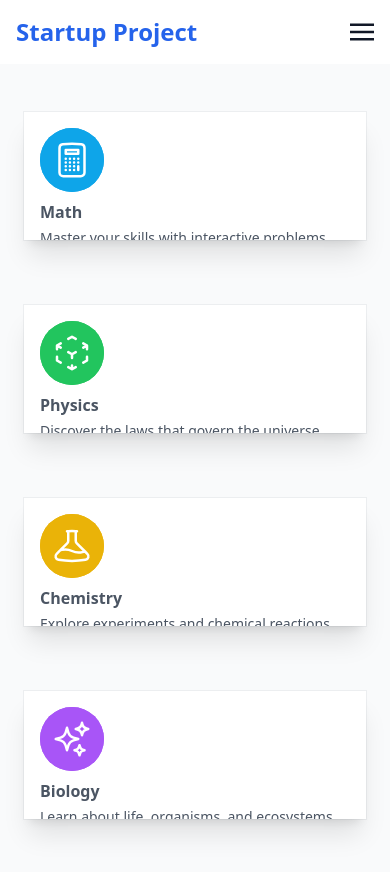
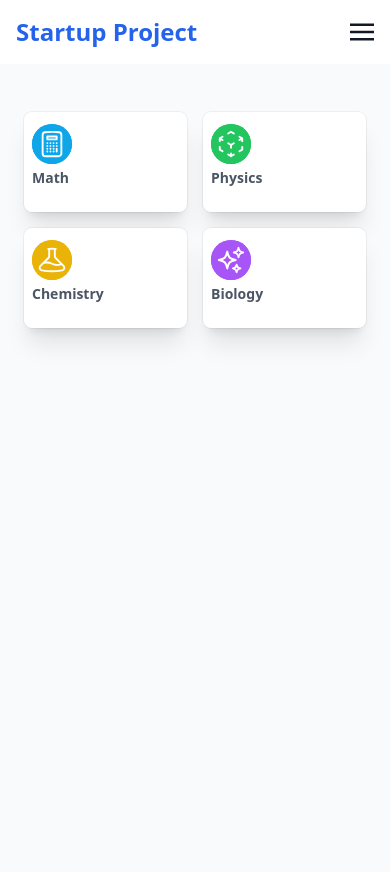
Before and after one commit to nguyenhungict/Startup-project, a React (Vite) app in the folder client/: page / in a window 390 px wide. Shown: the top 872 px of the page. Built offline with nearby package versions, Linux system fonts and the light colour scheme.

Commit message:
change responsive for the subject card

```diff
--- a/client/src/components/ui/SubjectCard.tsx
+++ b/client/src/components/ui/SubjectCard.tsx
@@ -16,28 +16,33 @@ const SubjectCard: React.FC<SubjectCardProps> = ({ color, hoverColor, icon, text
 
   return (
     <div
-      className="group relative h-32 md:h-36 lg:h-40 cursor-pointer overflow-hidden bg-white px-4 pt-4 pb-4 shadow-xl
-                 ring-1 ring-gray-900/5 transition-all duration-300 hover:-translate-y-1 hover:shadow-2xl
-                 sm:mx-auto sm:max-w-sm sm:rounded-lg sm:px-6"
+      className="group relative h-25 sm:h-29 md:h-33 lg:h-35 w-full cursor-pointer overflow-hidden bg-white
+                 px-2 sm:px-3 md:px-4 pt-3 sm:pt-3 md:pt-4 pb-6 sm:pb-6 md:pb-8 shadow-xl ring-1 ring-gray-900/5
+                 transition-all duration-300 hover:-translate-y-1 hover:shadow-2xl rounded-lg"
       onClick={handleClick}
       style={{ WebkitUserSelect: "none", MozUserSelect: "none", msUserSelect: "none", userSelect: "none" }}
     >
       <span
-        className={`absolute top-4 z-0 h-16 w-16 rounded-full ${color} transition-all duration-300 group-hover:scale-[10]`}
+        className={`absolute top-3 z-0 h-10 sm:h-12 md:h-14 w-10 sm:w-12 md:w-14 rounded-full ${color}
+                   transition-all duration-300 group-hover:scale-[6] sm:group-hover:scale-[7] md:group-hover:scale-[15]`}
       ></span>
-      <div className="relative z-10 mx-auto max-w-md">
+      <div className="relative z-10 flex flex-col h-full">
         <span
-          className={`grid h-16 w-16 place-items-center rounded-full ${color} transition-all duration-300 ${hoverColor}`}
+          className={`grid h-10 sm:h-12 md:h-14 w-10 sm:w-12 md:w-14 place-items-center rounded-full ${color}
+                     transition-all duration-300 ${hoverColor} flex-shrink-0`}
         >
-          {icon}
+          <div className="scale-75 sm:scale-75 md:scale-90">
+            {icon}
+          </div>
         </span>
         <div
-          className="space-y-1 pt-2 text-base leading-6 text-gray-600 transition-all duration-300
-                     group-hover:text-white user-select-none"
+          className="flex-1 pt-1 sm:pt-2 text-sm sm:text-sm md:text-base leading-4 sm:leading-5 md:leading-6 text-gray-600
+                     transition-all duration-300 group-hover:text-white user-select-none "
           style={{ WebkitUserSelect: "none", MozUserSelect: "none", msUserSelect: "none", userSelect: "none" }}
         >
-          <p className="font-bold user-select-none">{text}</p>
-          <p className="text-sm user-select-none">{description}</p>
+          <p className="font-bold text-sm sm:text-sm md:text-base user-select-none">{text}</p>
+          <p className="text-sm sm:text-xs md:text-sm leading-5 sm:leading-4 md:leading-5 user-select-none
+                     hidden sm:block ">{description}</p>
         </div>
       </div>
     </div>
--- a/client/src/pages/Home/index.tsx
+++ b/client/src/pages/Home/index.tsx
@@ -4,14 +4,17 @@ import { CubeTransparentIcon, CalculatorIcon, BeakerIcon, SparklesIcon } from "@
 
 export default function HomePage() {
   return (
-    <div className="min-h-screen bg-gray-50 py-12 grid grid-cols-1 sm:grid-cols-2 lg:grid-cols-4 gap-6 px-6">
+    <div className="min-h-screen bg-gray-50 py-12">
+      {/* Sử dụng container với max-width và center */}
+      <div className="max-w-7xl mx-auto px-6">
+        <div className="grid grid-cols-2 sm:grid-cols-4 gap-4 sm:gap-6 justify-items-center">
           <SubjectCard
             color="bg-sky-500"
             hoverColor="group-hover:bg-sky-400"
             icon={<CalculatorIcon className="h-10 w-10 text-white" />}
             text="Math"
             description="Master your skills with interactive problems."
-        link="/math" // Example route
+            link="/math"
           />
           <SubjectCard
             color="bg-green-500"
@@ -19,7 +22,7 @@ export default function HomePage() {
             icon={<CubeTransparentIcon className="h-10 w-10 text-white" />}
             text="Physics"
             description="Discover the laws that govern the universe."
-        link="/physics" // Example route
+            link="/physics"
           />
           <SubjectCard
             color="bg-yellow-500"
@@ -27,7 +30,7 @@ export default function HomePage() {
             icon={<BeakerIcon className="h-10 w-10 text-white" />}
             text="Chemistry"
             description="Explore experiments and chemical reactions."
-        link="/chemistry" // Example route
+            link="/chemistry"
           />
           <SubjectCard
             color="bg-purple-500"
@@ -35,8 +38,10 @@ export default function HomePage() {
             icon={<SparklesIcon className="h-10 w-10 text-white" />}
             text="Biology"
             description="Learn about life, organisms, and ecosystems."
-        link="/biology" // Example route
+            link="/biology"
           />
+        </div>
+      </div>
     </div>
   );
 }
```
Lines whose indentation alone changed are shown as unchanged.
